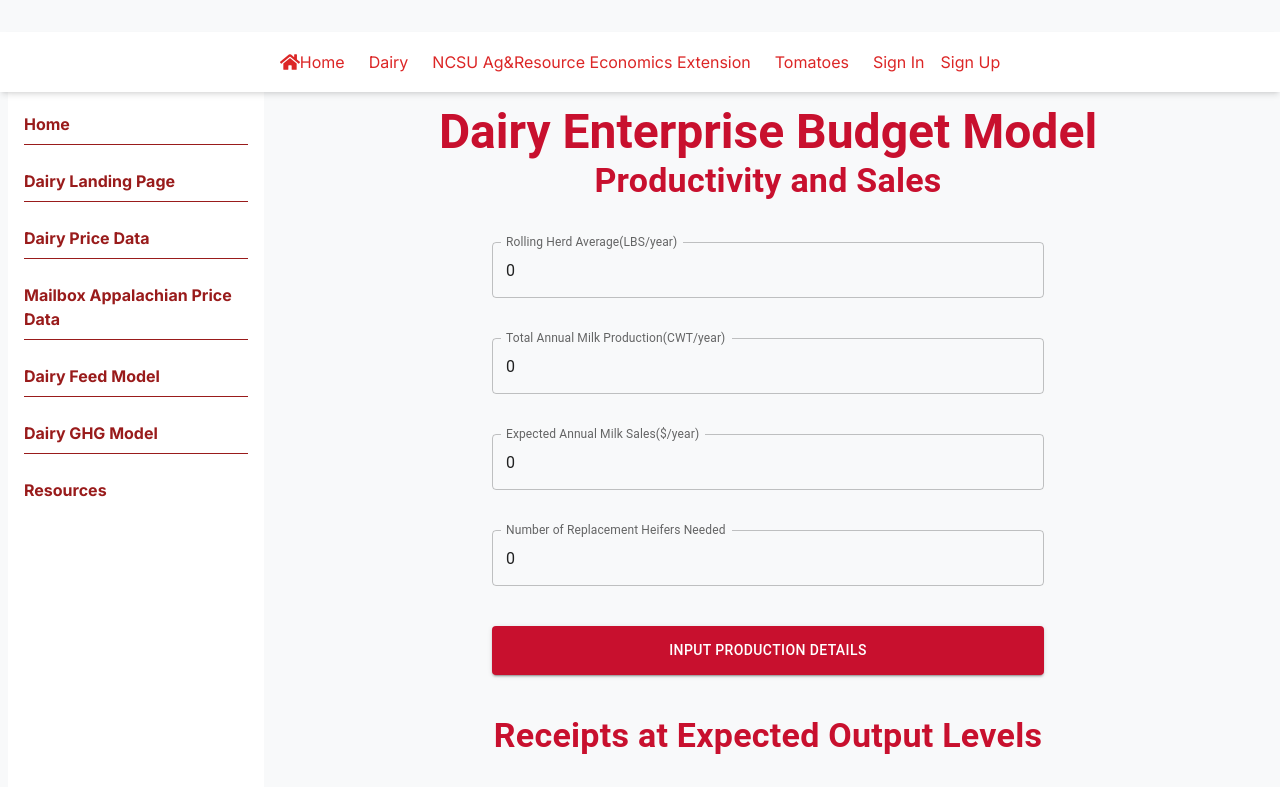
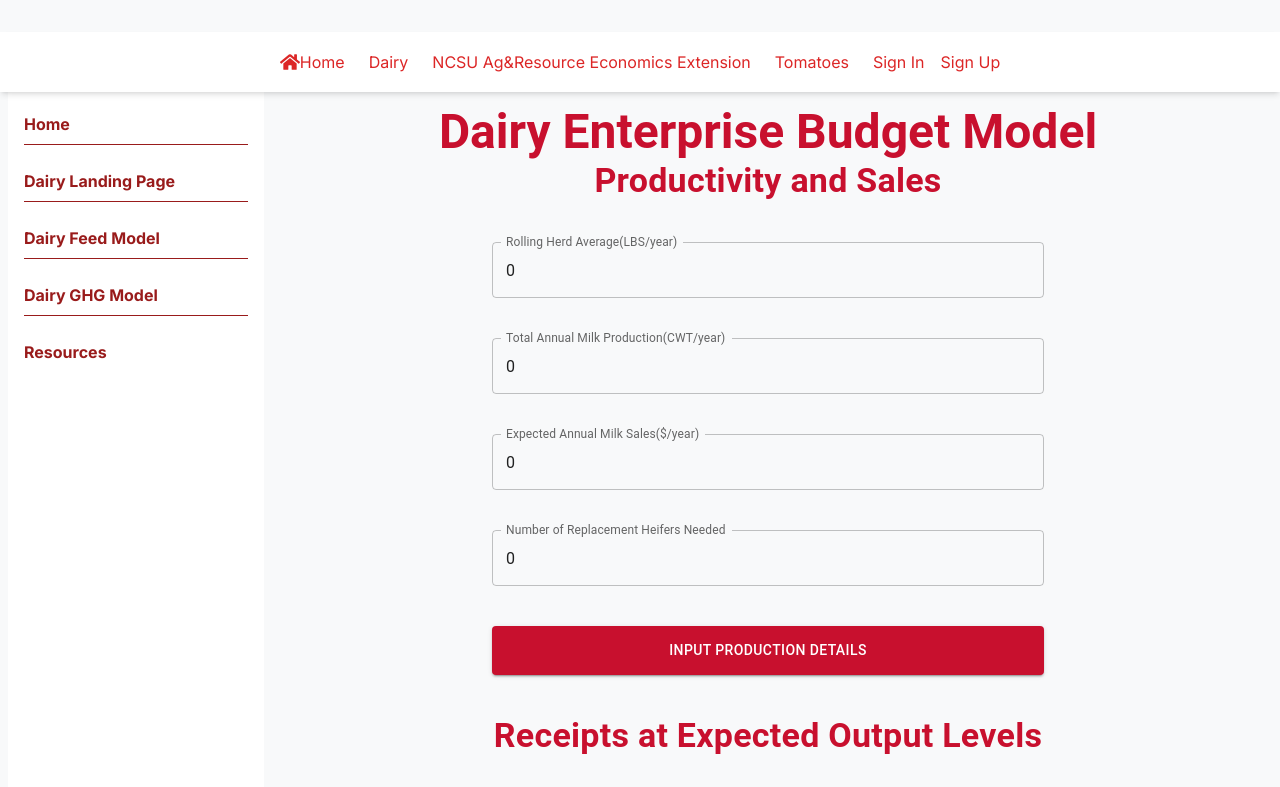
Before and after one commit to prateeksingamsetty/agri-insights-platform-frontend, a Next.js app: page /dairyEnterprise in a window 1280 px wide. Shown: the top 787 px of the page. Built offline with nearby package versions, Linux system fonts and the light colour scheme; no server answers.

Commit message:
added middleware.ts, protected some pages if not logged in

```diff
--- a/src/components/Sidebar/Sidebar.tsx
+++ b/src/components/Sidebar/Sidebar.tsx
@@ -1,70 +1,90 @@
-import SidebarLink from './SidebarLink'
-import '@styles/globals.css'
-import { usePathname } from 'next/navigation'
+import SidebarLink from './SidebarLink';
+import '@styles/globals.css';
+import { usePathname } from 'next/navigation';
+import { useAuth } from 'src/context/AuthContext';
 
 const Sidebar: React.FC = () => {
-  const pathname = usePathname()
+  const pathname = usePathname();
+  const { loggedIn } = useAuth(); // Get login status from context
 
   return (
     <div className='sidebar w-64 flex-shrink-0 bg-white p-4 text-red-800'>
       <ul className='flex flex-col space-y-4'>
+
+        {/* Always visible */}
         {pathname !== '/' && <SidebarLink href='/'>Home</SidebarLink>}
+
+        {/* Dairy Landing Page */}
         {(pathname === '/' ||
           pathname === '/prices/dairy' ||
           pathname === '/dairyEnterprise' || pathname === '/dairyFeedModel' ||
           pathname === '/ghgModel' || pathname === '/prices/mailbox_appalachian') && (
           <SidebarLink href='/dairy'>Dairy Landing Page</SidebarLink>
         )}
-        {(pathname === '/' ||
+
+        {/* Dairy Prices Data (Restricted) */}
+        {loggedIn && (pathname === '/' ||
           pathname === '/dairyEnterprise' ||
           pathname === '/dairy' || pathname === '/dairyFeedModel' || pathname === '/ghgModel' ||
-          pathname === '/prices/mailbox_appalachian'
-        ) && (
+          pathname === '/prices/mailbox_appalachian') && (
           <SidebarLink href='/prices/dairy'>Dairy Price Data</SidebarLink>
         )}
 
-        {(pathname === '/' || pathname === '/dairy' || pathname === '/dairyFeedModel' ||
+        {/* Mailbox Prices (Restricted) */}
+        {loggedIn && (pathname === '/' || pathname === '/dairy' || pathname === '/dairyFeedModel' ||
           pathname === '/ghgModel' || pathname === '/dairyEnterprise' || pathname === '/prices/dairy') && (
           <SidebarLink href='/prices/mailbox_appalachian'> Mailbox Appalachian Price Data </SidebarLink>
         )}
 
-        {(pathname === '/') && (
+        {/* Weather Data (Restricted) */}
+        {loggedIn && pathname === '/' && (
           <SidebarLink href='/weather'>Weather Data</SidebarLink>
         )}
 
-        {(pathname === '/') && (
-          <SidebarLink href='/relativeHumidity'>RelativeHumidity</SidebarLink>
+        {/* Relative Humidity (Restricted) */}
+        {loggedIn && pathname === '/' && (
+          <SidebarLink href='/relativeHumidity'>Relative Humidity</SidebarLink>
         )}
 
-        {(pathname === '/') && (
+        {/* Disease Severity (Restricted) */}
+        {loggedIn && pathname === '/' && (
           <SidebarLink href='/diseaseSeverity'>Disease Severity</SidebarLink>
         )}
 
+        {/* Tomato Landing Page */}
         {pathname === '/' && (
           <SidebarLink href='/tomato'>Tomato Landing Page</SidebarLink>
         )}
-        {pathname === '/' && (
+
+        {/* Tomato Price Data (Restricted) */}
+        {loggedIn && pathname === '/' && (
           <SidebarLink href='/prices/tomato'>Tomato Price Data</SidebarLink>
         )}
 
+        {/* Dairy Enterprise Budget Model */}
         {(pathname === '/dairy' || pathname === '/prices/dairy' || pathname === '/dairyFeedModel' ||
-          pathname === '/ghgModel' || pathname === '/prices/mailbox_appalachian'
-        ) && (
+          pathname === '/ghgModel' || pathname === '/prices/mailbox_appalachian') && (
           <SidebarLink href='/dairyEnterprise'> Dairy Enterprise Budget Model </SidebarLink>
         )}
+
+        {/* Dairy Feed Model */}
         {(pathname === '/' || pathname === '/ghgModel' || pathname === '/dairyEnterprise' ||
           pathname === '/prices/dairy' || pathname === '/prices/mailbox_appalachian' || pathname === '/dairy') && (
           <SidebarLink href='/dairyFeedModel'>Dairy Feed Model</SidebarLink>
         )}
+
+        {/* Dairy GHG Model */}
         {(pathname === '/' || pathname === '/dairyEnterprise' || pathname === '/prices/dairy' ||
-          pathname === '/prices/mailbox_appalachian' || pathname === '/dairy'
-        ) && (
+          pathname === '/prices/mailbox_appalachian' || pathname === '/dairy') && (
           <SidebarLink href='/ghgModel'>Dairy GHG Model</SidebarLink>
         )}
+
+        {/* Always visible */}
         <SidebarLink href='/resources'>Resources</SidebarLink>
+
       </ul>
     </div>
-  )
-}
+  );
+};
 
-export default Sidebar
+export default Sidebar;
--- /dev/null
+++ b/src/middleware.ts
@@ -0,0 +1,36 @@
+import { NextRequest, NextResponse } from 'next/server';
+
+export function middleware(req: NextRequest) {
+  // List of protected routes
+  const protectedRoutes = [
+    '/prices/dairy',
+    '/prices/mailbox_appalachian',
+    '/weather',
+    '/relativeHumidity',
+    '/diseaseSeverity',
+    '/prices/tomato'
+  ];
+
+  // Get the requested page path
+  const { pathname } = req.nextUrl;
+
+  // Check if the requested page is in the list of protected routes
+  const isProtected = protectedRoutes.includes(pathname);
+
+  // Get the authentication token from cookies
+  const accessToken = req.cookies.get('accessToken');
+
+  // If the user is NOT logged in and tries to access a protected page, redirect to /login
+  if (isProtected && !accessToken) {
+    console.log('Unauthorized access to:', pathname, 'Redirecting to /signin');
+    return NextResponse.redirect(new URL('/signin', req.url));
+  }
+
+  // Allow request to continue
+  return NextResponse.next();
+}
+
+// Apply middleware to all requests
+export const config = {
+  matcher: ['/((?!_next|api|static|public|favicon.ico).*)'],
+};
```
